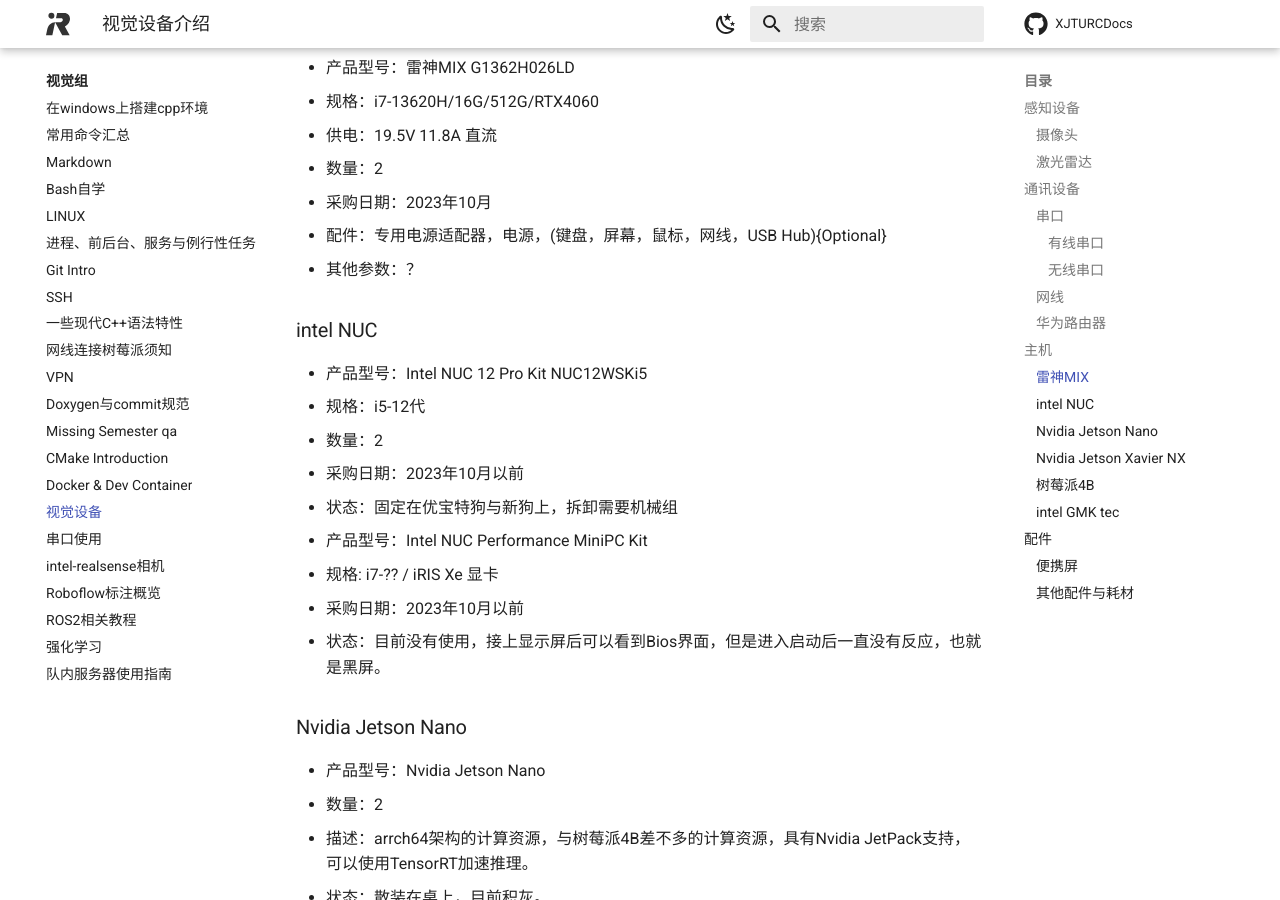
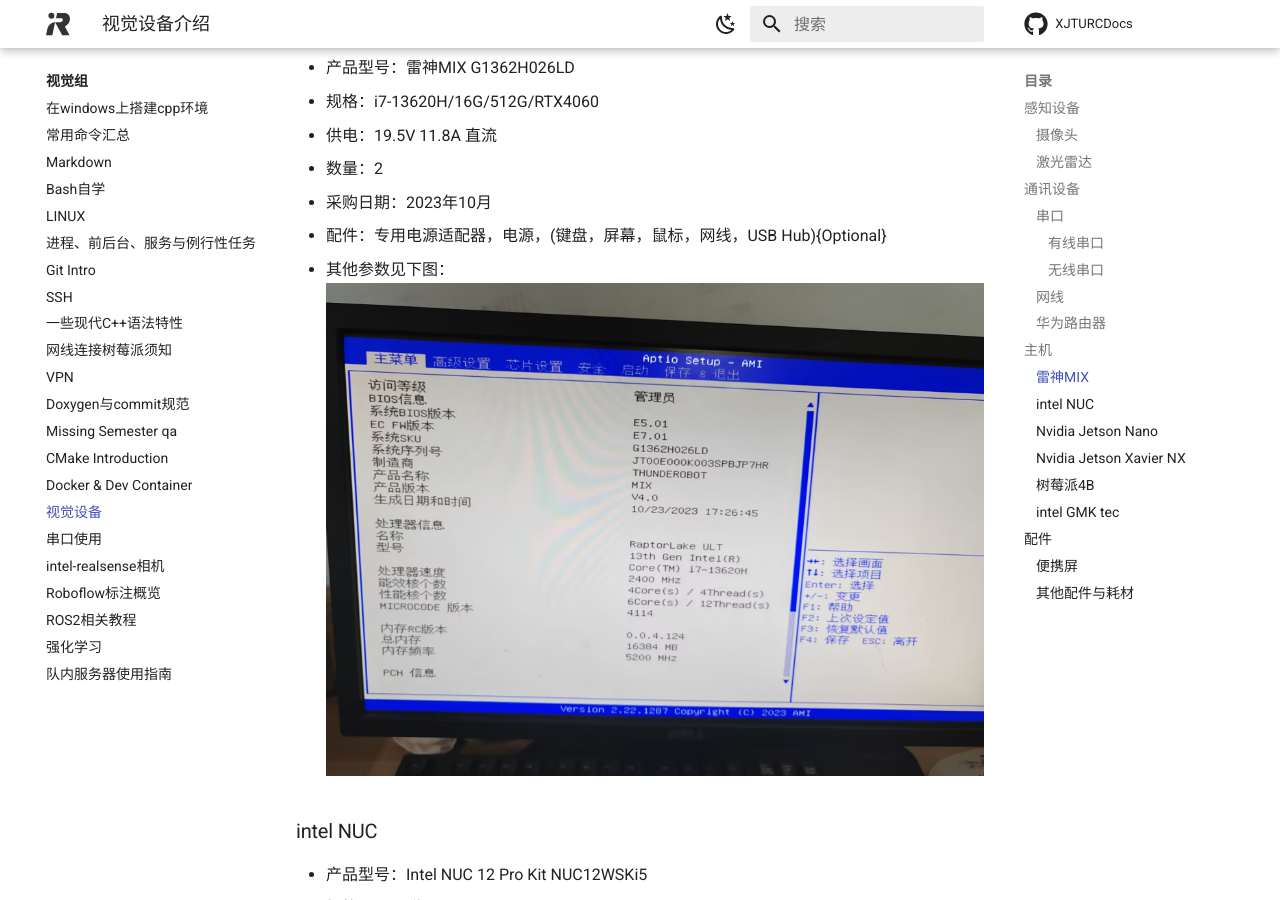
Before and after one commit to XJRCAdmin/XJTURCDocs, an MkDocs documentation site: the page built from docs/blog/视/visualDev/index.md, in a window 1280 px wide and 900 px high, scrolled down 4161 px. Built offline with MkDocs 1.6.1 and Material for MkDocs 9.7.7, drawn with Linux system fonts in a browser that asks for light colours; comment, search, counter and statistics services are not loaded.

Commit message:
docs(blog): 更新 visualDev 文档

```diff
--- a/docs/blog/视/visualDev/index.md
+++ b/docs/blog/视/visualDev/index.md
@@ -83,7 +83,8 @@ resources:
 - 数量：2
 - 采购日期：2023年10月
 - 配件：专用电源适配器，电源，(键盘，屏幕，鼠标，网线，USB Hub){Optional}
-- 其他参数：？
+- 其他参数见下图：
+![](images/image4.jpg)
 
 ### intel NUC
 
```
Also changed, not shown: docs/blog/视/visualDev/images/image4.jpg (added).
